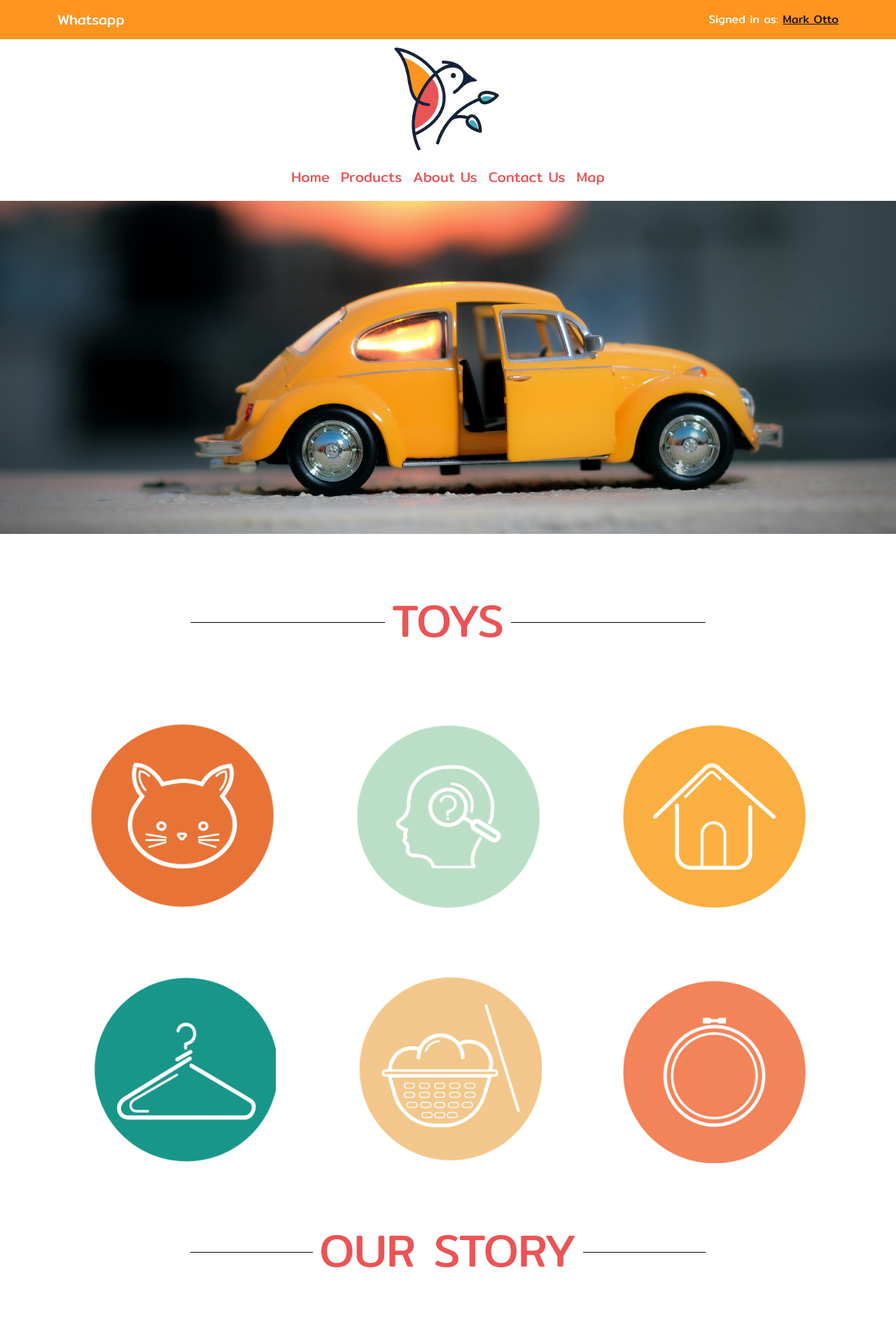
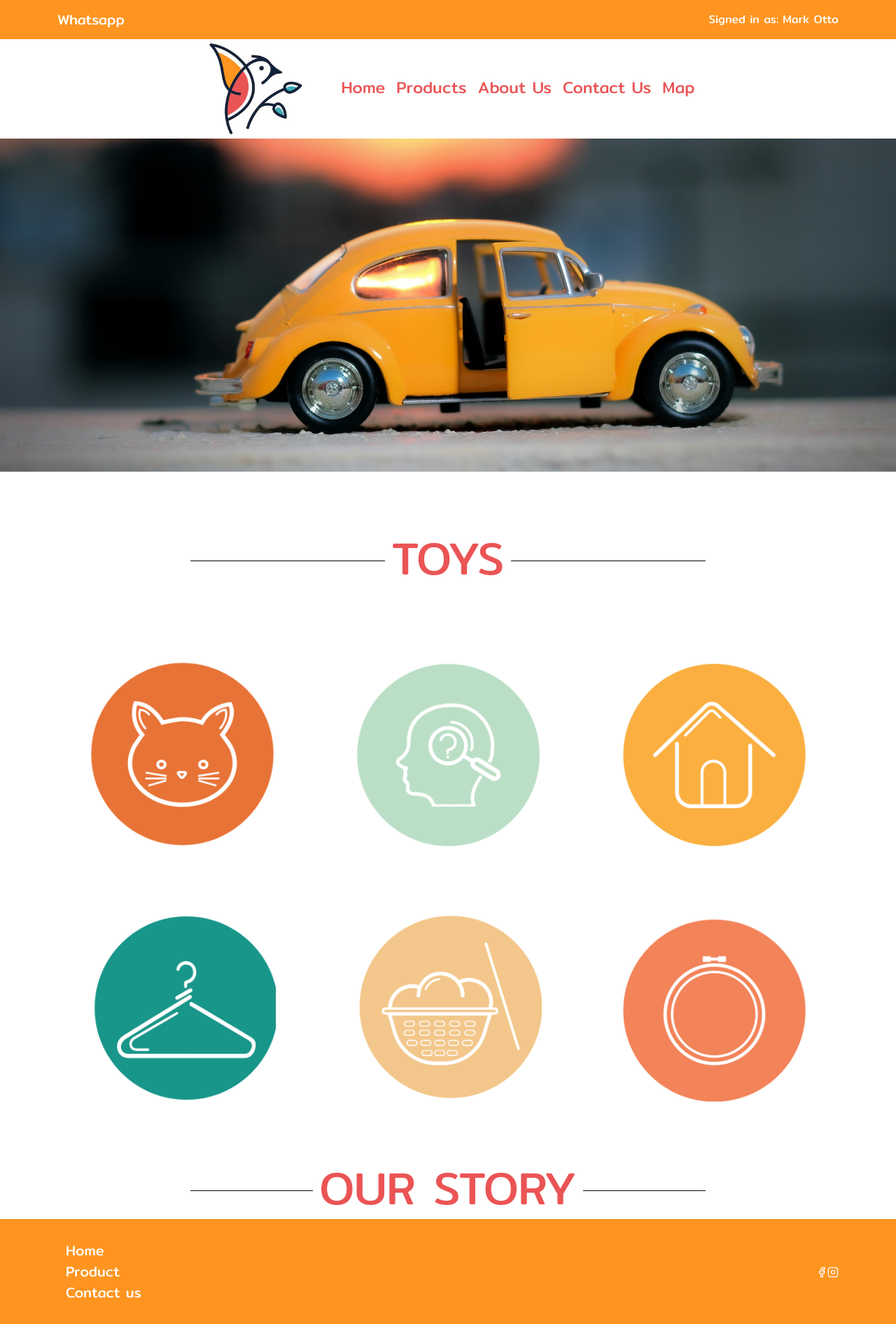
Before and after one commit to zeinabkassem896/redux-app, a React (Create React App) app: page /home in a window 1280 px wide. Shown: the whole page at 70% size. Before the commit the page ends 1837 px from the top, so only its background shows below. Built offline with nearby package versions, Linux system fonts and the light colour scheme.

Commit message:
adding some images

```diff
--- a/package.json
+++ b/package.json
@@ -10,6 +10,7 @@
     "react": "^18.1.0",
     "react-bootstrap": "^2.4.0",
     "react-dom": "^18.1.0",
+    "react-icons": "^4.4.0",
     "react-router-dom": "^6.3.0",
     "react-scripts": "5.0.1",
     "web-vitals": "^2.1.4"
--- a/src/App.js
+++ b/src/App.js
@@ -2,6 +2,7 @@ import { BrowserRouter, Routes, Route } from "react-router-dom";
 
 /**** COMPONENTS  ****/
 import TopHeader from "./components/TopHeader";
+import Footer from './components/Footer'
 
 /**** PAGES  ****/
 import Home from './pages/Home';
@@ -24,6 +25,7 @@ function App() {
             </Route>
           </Routes>
         </BrowserRouter>
+        <Footer/>
     </>
 
   );
--- /dev/null
+++ b/src/components/Footer.js
@@ -0,0 +1,39 @@
+import React from 'react';
+import { Container, Navbar, Row, Col, Nav } from 'react-bootstrap';
+import '../css/Footer.css';
+import { FiFacebook, FiInstagram } from "react-icons/fi";
+
+
+export default function Footer() {
+  return (
+    <>
+    <br/>
+    <Navbar className='topnavbar footer'>
+        <Container>
+            <Navbar.Brand href="/" className='topnavbar_container'>
+            <Container>
+                <Row>
+                    <Col><a href="/">Home</a></Col>
+                </Row>
+                <Row>
+                    <Col><a href="/products">Product</a></Col>
+                </Row>
+                <Row>
+                    <Col><a href="/contact-us">Contact us</a></Col>
+                </Row>
+            </Container>
+
+            </Navbar.Brand>
+            <Navbar.Toggle />
+            <Navbar.Collapse className="justify-content-end ">
+                <Navbar.Text className='topnavbar_container'>
+                <FiFacebook/>
+                <FiInstagram/>
+                </Navbar.Text>
+            </Navbar.Collapse>
+        </Container>
+    </Navbar>
+    </>
+
+  )
+}
--- a/src/components/Header.js
+++ b/src/components/Header.js
@@ -1,5 +1,5 @@
 import React from 'react';
-import { Navbar, Nav, Container, Row } from 'react-bootstrap';
+import { Navbar, Nav, Container } from 'react-bootstrap';
 import '../css/Header.css';
 import LogoImage from '../assets/images/bird.jpg'
 
@@ -8,12 +8,10 @@ import LogoImage from '../assets/images/bird.jpg'
 export default function Header() {
   return (
         <>
-        <Container>
-            <Row className="justify-content-md-center">
-                <img src={LogoImage} alt="logo" className='logo'/>
-            </Row>
-            <Row>
-                <Navbar sticky='top' className='header'>
+        <div className='header'>
+            <a href="/"><img src={LogoImage} alt="logo" className='logo'/></a>
+            <div>
+            <Navbar sticky='top' className='header'>
                     <Container>
                         <Navbar.Collapse id="basic-navbar-nav">
                             <Nav className="mx-auto parent">
@@ -26,8 +24,9 @@ export default function Header() {
                         </Navbar.Collapse>
                     </Container>
                 </Navbar>
-            </Row>
-        </Container>
+            </div>
+
+        </div>
      </>
 
 
--- /dev/null
+++ b/src/css/Footer.css
@@ -0,0 +1,11 @@
+.footer{
+    height: 150px
+}
+a{
+    color: white !important;
+    text-decoration: none !important;
+}
+
+a:hover{
+    color: #eb5455 !important;
+}
--- a/src/css/Header.css
+++ b/src/css/Header.css
@@ -1,11 +1,10 @@
 .logo{
-    width: 250px !important;
-    margin-top: 5px !important
+    width: 200px !important;
 }
 .headernavbar_link{
     color: #eb5455 !important;
     text-decoration: underline;
-    font-size: 20px;
+    font-size: 23px;
     border-bottom: 3px solid transparent;
 
 }
@@ -13,3 +12,8 @@
     color: #ff9520 !important;
     border-bottom: 3px solid #ff9520;
 }
+.header{
+    display: flex;
+    justify-content: center;
+    align-items: center;
+}
```
Also changed, not shown: 1 other file (tests, documents, lock files or other folders).
